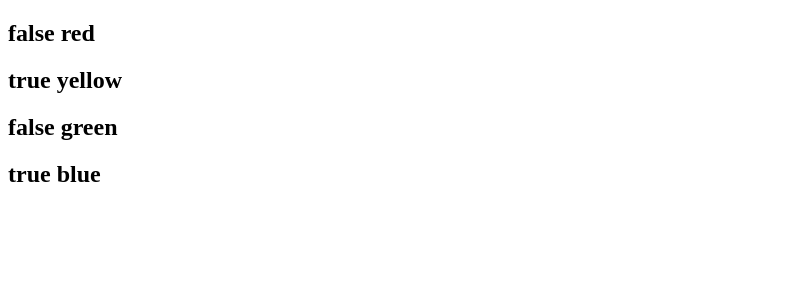
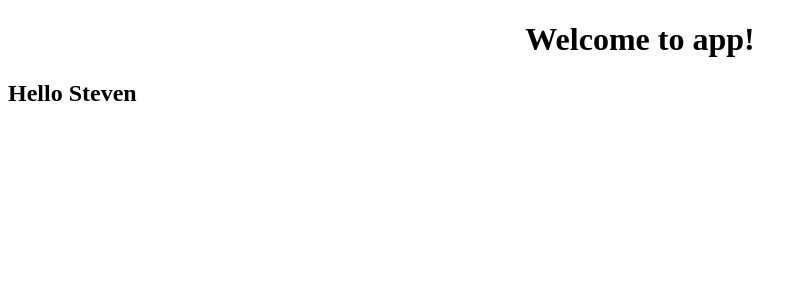
Before and after one commit to steveninouye/Codevolution-Youtube, an Angular app: page / in a window 1280 px wide. Shown: the top 300 px of the page, without its empty margins (0-807 px from the left). Built offline with nearby package versions, Linux system fonts and the light colour scheme.

Commit message:
passing data from parent component to child component using @input()

```diff
--- a/src/app/app.component.html
+++ b/src/app/app.component.html
@@ -1 +1,6 @@
-<app-test></app-test>
+<div style="text-align:center">
+  <h1>
+    Welcome to {{title}}!
+  </h1>
+</div>
+<app-test [parentData]="name"></app-test>
--- a/src/app/app.component.ts
+++ b/src/app/app.component.ts
@@ -7,4 +7,5 @@ import { Component } from '@angular/core';
 })
 export class AppComponent {
   title = 'app';
+  name = 'Steven';
 }
--- a/src/app/test/test.component.ts
+++ b/src/app/test/test.component.ts
@@ -1,18 +1,17 @@
-import { Component, OnInit } from '@angular/core';
+import { Component, OnInit, Input } from '@angular/core';
 
 @Component({
   selector: 'app-test',
   template: `
 
-<div *ngFor="let color of colors; odd as o">
-  <h2>{{o}} {{color}}</h2>
-</div>
+<h2>{{"Hello " + parentData}}
+</h2>
 
   `,
   styleUrls: ['./test.component.css']
 })
 export class TestComponent implements OnInit {
-  colors = ['red', 'yellow', 'green', 'blue'];
+  @Input() public parentData;
 
   constructor() {}
 
```
